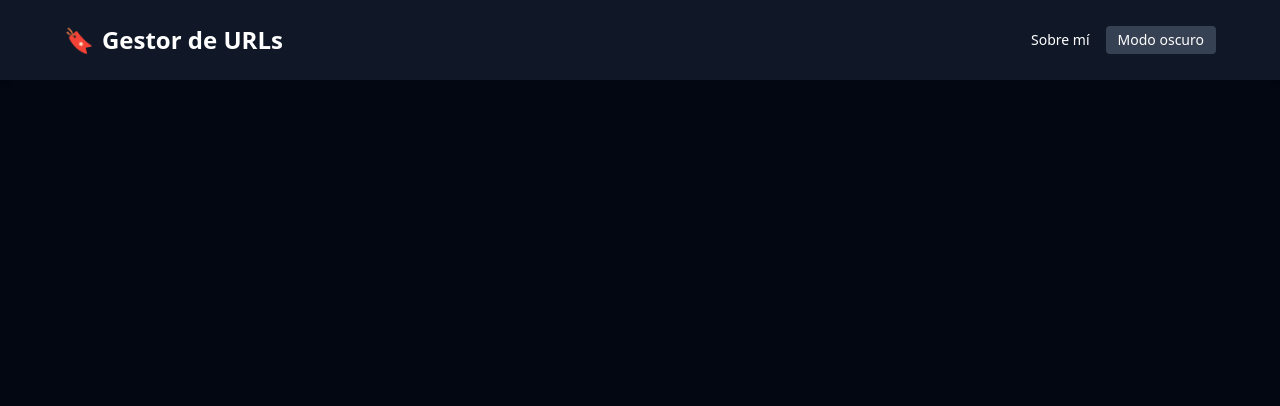
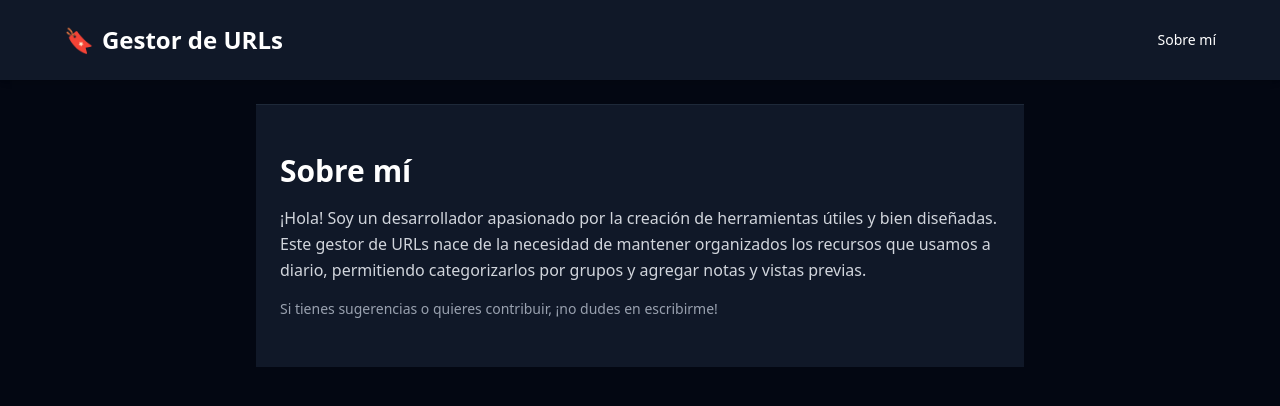
Before and after one commit to AdrianGerman/save-custom-urls, a React (Vite) app: page /sobre-mi in a window 1280 px wide. Shown: the top 406 px of the page. Built offline with nearby package versions, Linux system fonts and the light colour scheme; no server answers.

Commit message:
about me component

```diff
--- /dev/null
+++ b/src/components/AboutMe.jsx
@@ -0,0 +1,21 @@
+export default function AboutMe() {
+  return (
+    <section
+      id="sobre-mi"
+      className="bg-gray-900 text-white py-12 px-6 border-t border-gray-800"
+    >
+      <div className="max-w-4xl mx-auto">
+        <h2 className="text-3xl font-bold mb-4">Sobre mí</h2>
+        <p className="text-gray-300 leading-relaxed">
+          ¡Hola! Soy un desarrollador apasionado por la creación de herramientas
+          útiles y bien diseñadas. Este gestor de URLs nace de la necesidad de
+          mantener organizados los recursos que usamos a diario, permitiendo
+          categorizarlos por grupos y agregar notas y vistas previas.
+        </p>
+        <p className="text-gray-400 mt-4 text-sm">
+          Si tienes sugerencias o quieres contribuir, ¡no dudes en escribirme!
+        </p>
+      </div>
+    </section>
+  )
+}
--- a/src/components/Header.jsx
+++ b/src/components/Header.jsx
@@ -1,27 +1,23 @@
+import { Link } from "react-router-dom"
+
 export default function Header() {
   return (
     <header className="w-full bg-gray-900 text-white py-6 px-6 shadow-md">
       <div className="max-w-6xl mx-auto flex items-center justify-between">
         <div className="flex items-center gap-3">
-          <a
-            href="/"
+          <Link
+            to="/"
             className="flex items-center gap-2 text-white hover:text-gray-300 transition"
           >
             <span className="text-2xl">🔖</span>
             <h1 className="text-2xl font-bold">Gestor de URLs</h1>
-          </a>
+          </Link>
         </div>
 
         <div className="flex items-center gap-4 text-sm">
-          <a href="#sobre-mi" className="hover:text-gray-300 transition">
+          <Link to="/sobre-mi" className="hover:text-gray-300 transition">
             Sobre mí
-          </a>
-          <a
-            href="#"
-            className="bg-gray-700 px-3 py-1 rounded hover:bg-gray-600 transition"
-          >
-            Modo oscuro
-          </a>
+          </Link>
         </div>
       </div>
     </header>
--- a/src/routes/RoutesApp.jsx
+++ b/src/routes/RoutesApp.jsx
@@ -1,22 +1,26 @@
-import { Routes, Route, useNavigate, useParams } from "react-router-dom"
+import { Routes, Route } from "react-router-dom"
 import GroupList from "../components/GroupList/GroupList"
 import EntryList from "../components/EntryList/EntryList"
+import AboutMe from "../components/AboutMe"
 
 export function RoutesApp() {
   return (
     <Routes>
-      <Route path="/" element={<GroupListWithNav />} />
-      <Route path="/grupo/:group" element={<EntryListWithNav />} />
+      <Route path="/" element={<GroupListWrapper />} />
+      <Route path="/grupo/:group" element={<EntryListWrapper />} />
+      <Route path="/sobre-mi" element={<AboutMe />} />
     </Routes>
   )
 }
 
-function GroupListWithNav() {
+import { useNavigate, useParams } from "react-router-dom"
+
+function GroupListWrapper() {
   const navigate = useNavigate()
   return <GroupList selectGroup={(group) => navigate(`/grupo/${group}`)} />
 }
 
-function EntryListWithNav() {
+function EntryListWrapper() {
   const { group } = useParams()
   const navigate = useNavigate()
   return <EntryList group={group} goBack={() => navigate(-1)} />
```
